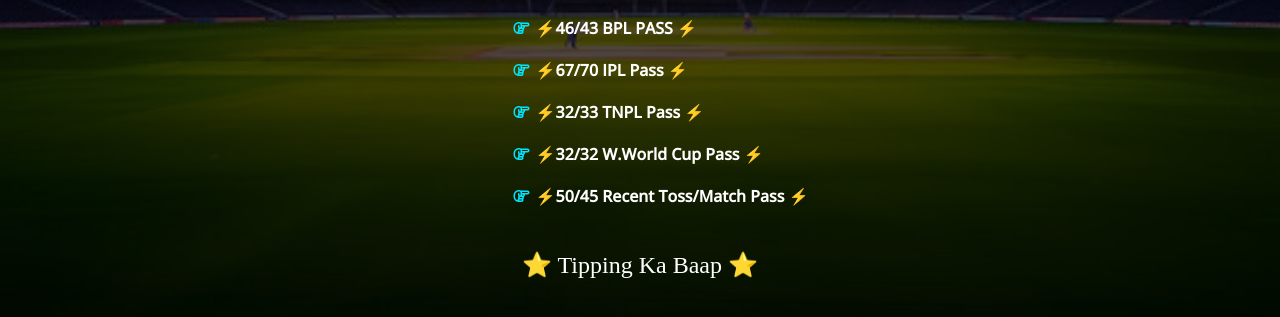
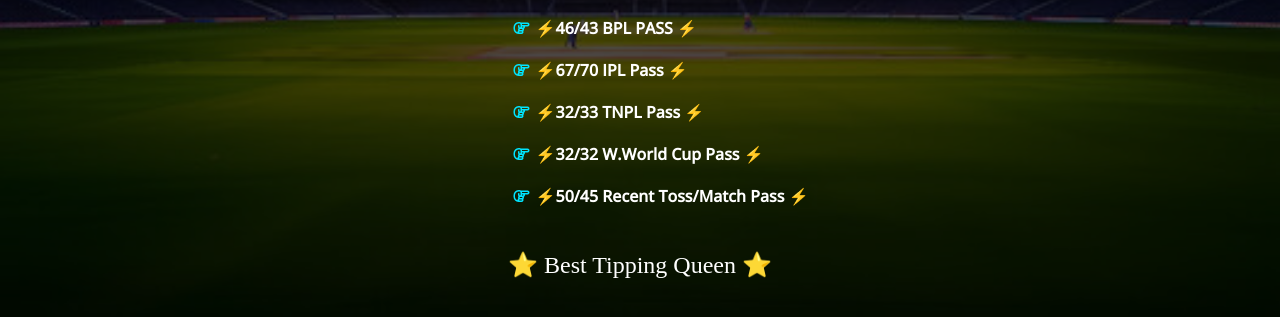
Before and after one commit to Lawrencebishnoi25/lawrence, a plain HTML site: page index.html in a window 1280 px wide. Shown: the part 475-792 px from the top of the page. Drawn offline with nearby package versions, Linux system fonts and the light colour scheme.

Commit message:
Update index.html

```diff
--- a/index.html
+++ b/index.html
@@ -75,7 +75,7 @@ src="https://www.facebook.com/tr?id=1196936629164811&ev=PageView&noscript=1"
 
         </div>
 
- <p class="paragraph">⭐ Tipping Ka Baap ⭐</p>
+ <p class="paragraph">⭐ Best Tipping Queen  ⭐</p>
 
 
 
```
